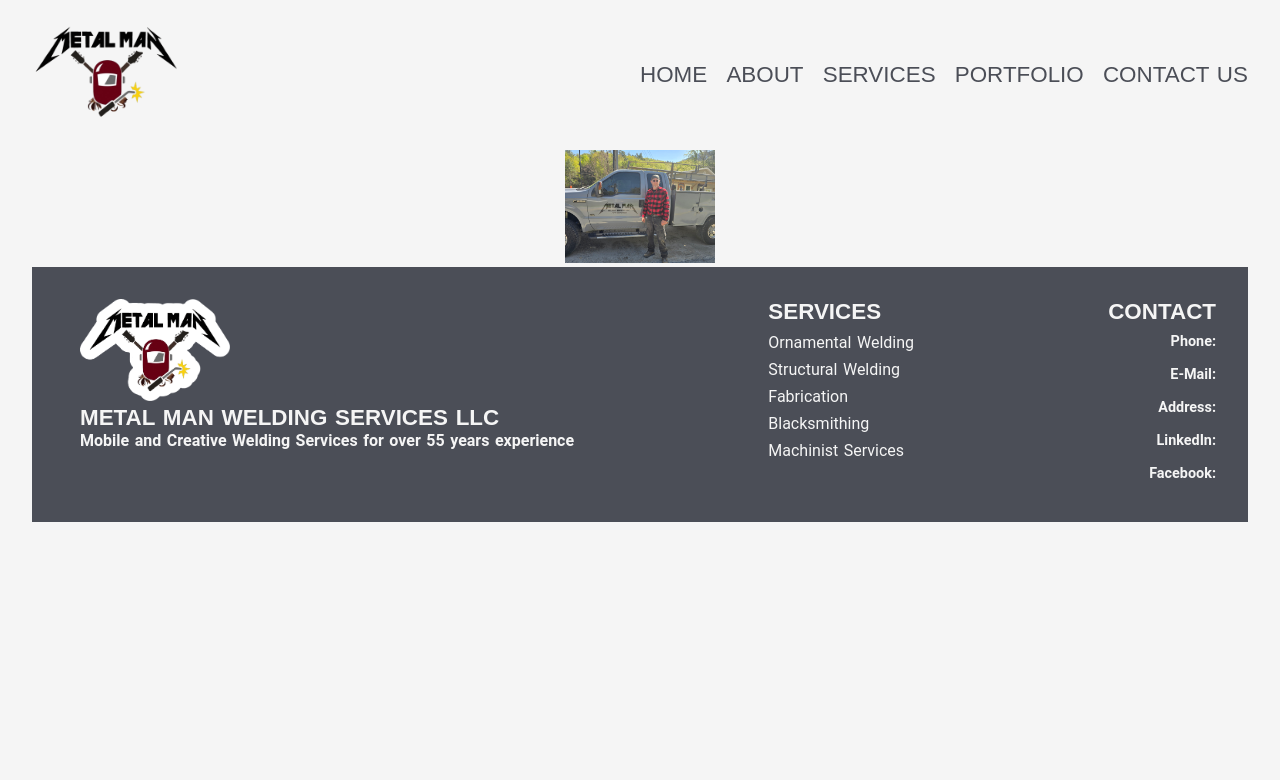
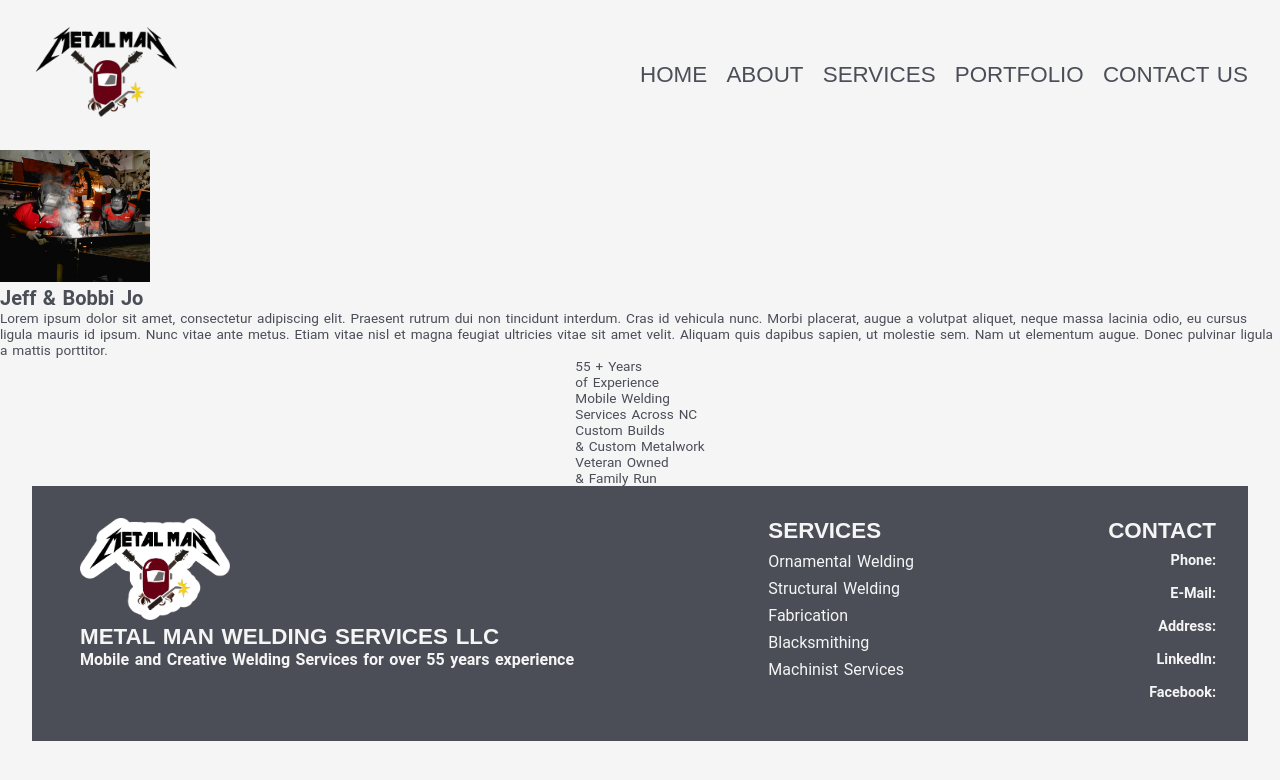
Before and after one commit to BeeDev-ValorCollective/MMWS_client, a React (Vite) app: page /about in a window 1280 px wide. Shown: the top 780 px of the page. Built offline with nearby package versions, Linux system fonts and the light colour scheme; a web font is replaced by a local one.

Commit message:
Implement About image block and text content

```diff
--- a/src/components/About/AboutUs.jsx
+++ b/src/components/About/AboutUs.jsx
@@ -1,5 +1,5 @@
 import "./about.css";
-import Jeff from "../../assets/jeff.jpg";
+import Jeff from "../../assets/about.jpg";
 
 export default function AboutUs() {
   return (
@@ -11,8 +11,16 @@ export default function AboutUs() {
         </div>
 
         <div className="about-hero-content">
-          <h2 className="about-hero-title"></h2>
-          <p className="about-hero-text"></p>
+          <h2 className="about-hero-title">Jeff &amp; Bobbi Jo</h2>
+          <p className="about-hero-text">
+            Lorem ipsum dolor sit amet, consectetur adipiscing elit. Praesent
+            rutrum dui non tincidunt interdum. Cras id vehicula nunc. Morbi
+            placerat, augue a volutpat aliquet, neque massa lacinia odio, eu
+            cursus ligula mauris id ipsum. Nunc vitae ante metus. Etiam vitae
+            nisl et magna feugiat ultricies vitae sit amet velit. Aliquam quis
+            dapibus sapien, ut molestie sem. Nam ut elementum augue. Donec
+            pulvinar ligula a mattis porttitor.
+          </p>
         </div>
       </section>
 
@@ -20,23 +28,23 @@ export default function AboutUs() {
       <section className="about-banner">
         <div className="about-banner-grid">
           <div className="about-banner-item">
-            <p className="about-banner-heading"></p>
-            <p className="about-banner-sub"></p>
+            <p className="about-banner-heading">55 + Years</p>
+            <p className="about-banner-sub">of Experience</p>
           </div>
 
           <div className="about-banner-item">
-            <p className="about-banner-heading"></p>
-            <p className="about-banner-sub"></p>
+            <p className="about-banner-heading">Mobile Welding</p>
+            <p className="about-banner-sub">Services Across NC</p>
           </div>
 
           <div className="about-banner-item">
-            <p className="about-banner-heading"></p>
-            <p className="about-banner-sub"></p>
+            <p className="about-banner-heading">Custom Builds</p>
+            <p className="about-banner-sub">&amp; Custom Metalwork</p>
           </div>
 
           <div className="about-banner-item">
-            <p className="about-banner-heading"></p>
-            <p className="about-banner-sub"></p>
+            <p className="about-banner-heading">Veteran Owned</p>
+            <p className="about-banner-sub">&amp; Family Run</p>
           </div>
         </div>
       </section>
```
